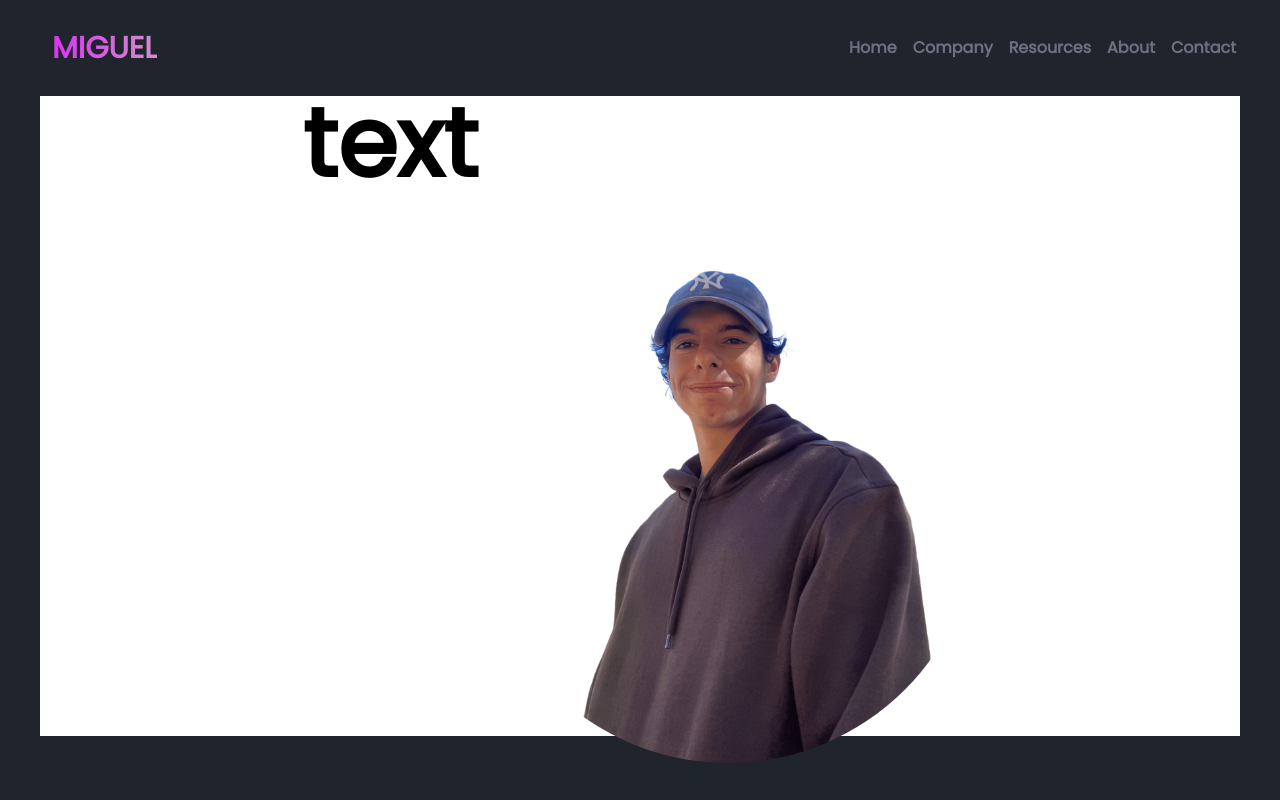
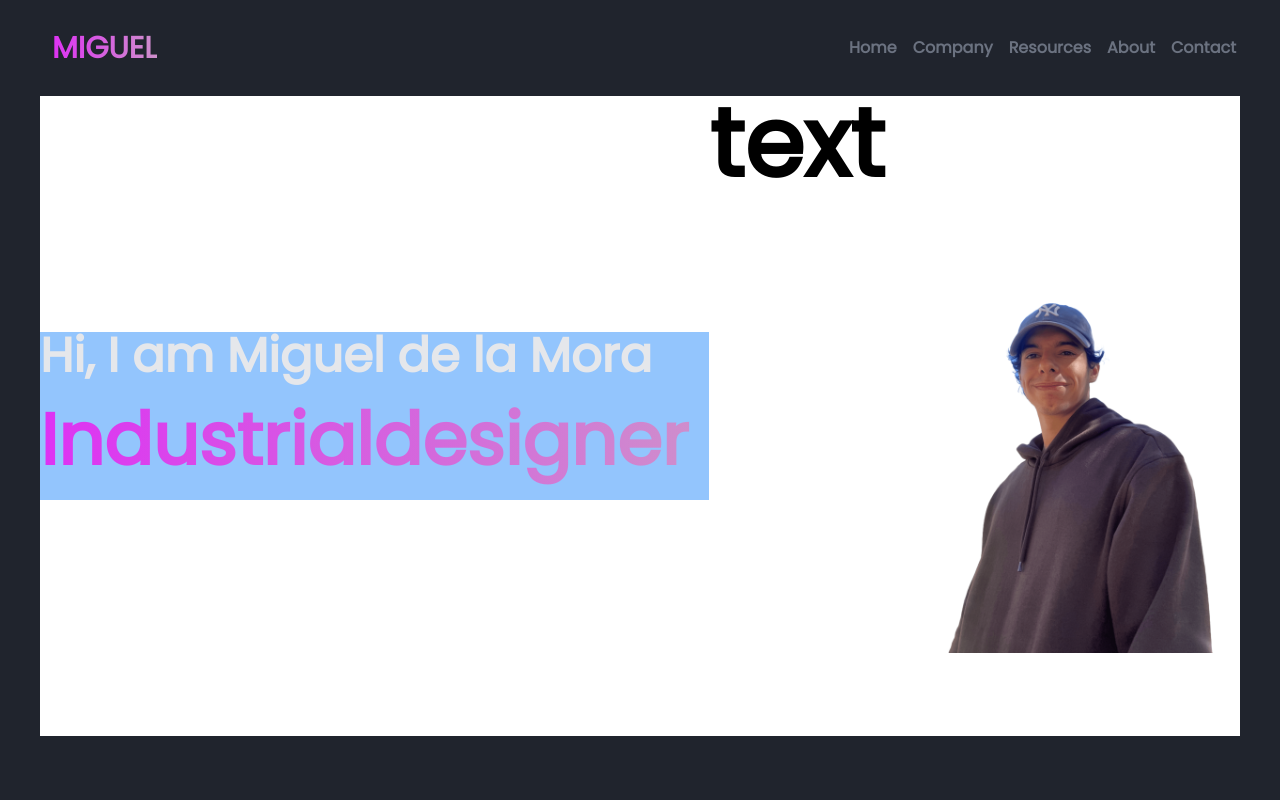
Before and after one commit to MiguelDeLaMora/Portfolio-Miguel, a React (Create React App) app: page / in a window 1280 px wide. Built offline with nearby package versions, Linux system fonts and the light colour scheme.

Commit message:
Adding Hero Text

```diff
--- a/src/components/Hero.jsx
+++ b/src/components/Hero.jsx
@@ -7,12 +7,34 @@ const hero = () => {
   return (
     <div>
         <div className='bg-white max-w-[1200px] h-[80vh] mx-auto flex flex-col-reverse sm:flex-row justify-center align-center'>
+
+            <div className='bg-blue-300 flex-col my-auto mx-auto md:mx-0'>
+                <p className='md:text-5xl sm:text-4xl text-xl font-bold text-gray-200'>Hi, I am Miguel de la Mora</p>
+                <h1 className='md:text-7xl sm:text-6xl text-4xl font-bold md:py-6'><TypeAnimation
+                sequence={[
+                    "Frontend Dev",
+                    1000,
+                    "Webdesigner",
+                    1000,
+                    "Industrialdesigner",
+                    1000,
+                ]}
+                wrapper='span'
+                speed={50}
+                repeat={Infinity}
+                />
+                </h1>
+
+            </div>
+
             <div className='text-8xl'>
                 text
             </div>
+
             <div className='my-auto'>
-                <img className='w-[300px] sm:w-[500px] mx-auto h-auto rounded-full' src={profilepic} alt="profile pic" />
+                <img className='w-[300px] sm:w-[500px] mx-auto h-auto' src={profilepic} alt="profile pic" />
             </div>
+
         </div>
     </div>
   )
```
